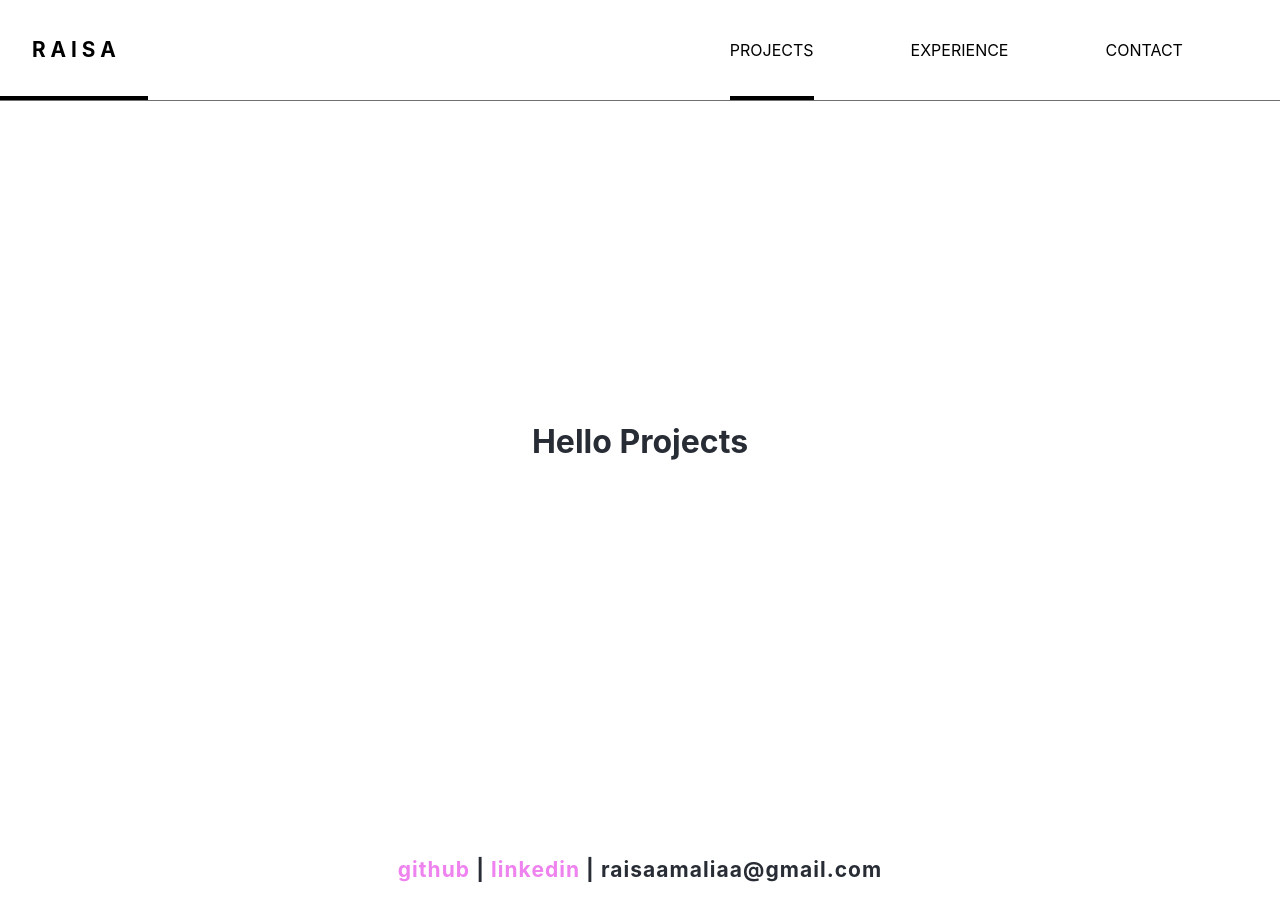
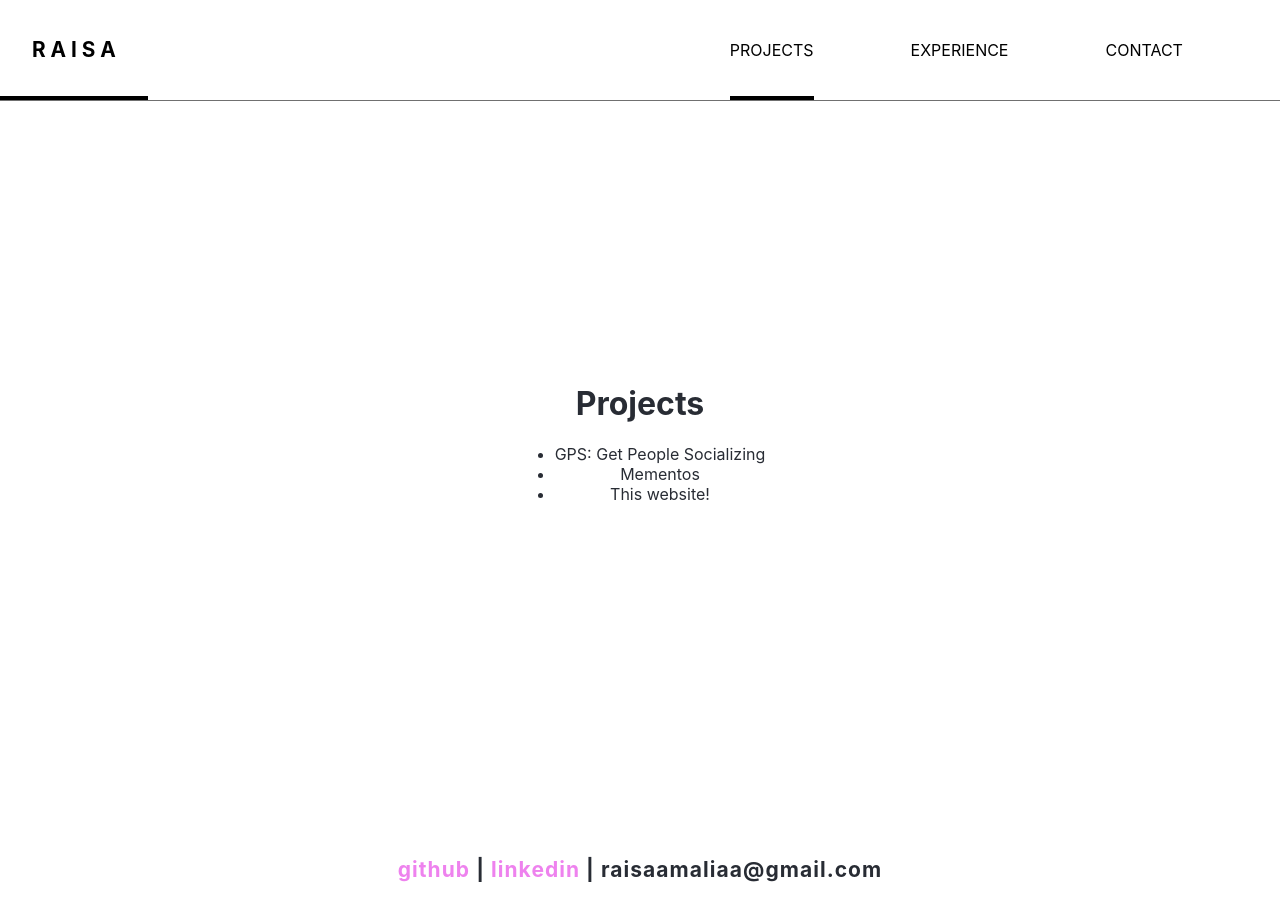
Before and after one commit to hipsty3/personal_web, a React (Create React App) app in the folder my-app/: page /#/projects in a window 1280 px wide. Shown: the top 920 px of the page. Built offline with nearby package versions, Linux system fonts and the light colour scheme.

Commit message:
projects page

```diff
--- a/my-app/src/App.css
+++ b/my-app/src/App.css
@@ -51,7 +51,7 @@
 .nav_links {
   grid-area: nav-links;
   display: grid;
-	grid-template-areas: "home thing thing thing thing thing projects experience contact . ";
+	grid-template-areas: "home thing thing thing thing thing 																																																																						projects experience contact . ";
 	justify-content: space-between;
   text-align: center;
 	z-index: 1;
--- a/my-app/src/components/Projects.js
+++ b/my-app/src/components/Projects.js
@@ -5,7 +5,13 @@ export default function Projects() {
 	return (
 		<div className="content">
 			<div>
-	  	<h1>Hello Projects</h1>
+				<h1>Projects</h1>
+					<ul>
+						<li>GPS: Get People Socializing</li>
+						<li>Mementos</li>
+						<li>This website!</li>
+					</ul>
+
 			</div>
 		</div>
 	)
```
Lines whose indentation alone changed are shown as unchanged.
